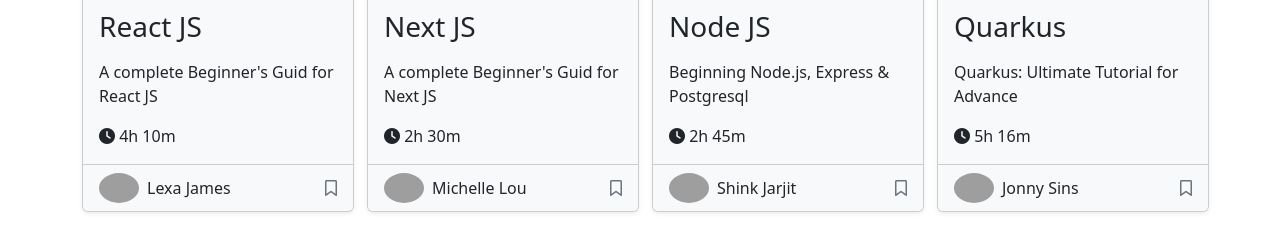
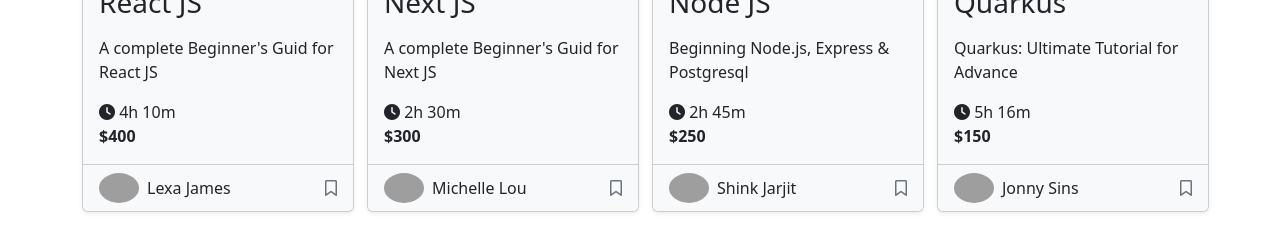
Before and after one commit to rvldodo/bootstrap-html, a plain HTML site: page index.html in a window 1280 px wide. Shown: the part 826-1054 px from the top of the page. Drawn offline with nearby package versions, Linux system fonts and the light colour scheme; grey boxes are pictures that could not be loaded.

Commit message:
fix cards size

```diff
--- a/index.html
+++ b/index.html
@@ -190,6 +190,7 @@
               quis hic magni esse quos facilis iste sit distinctio veniam fugit
               consectetur excepturi, odio commodi deserunt?
             </p>
+            <div class="g-3">
               <button
                 class="btn btn-success btn-lg"
                 data-bs-toggle="modal"
@@ -204,6 +205,7 @@
               >
                 Are You Instructor?
               </button>
+            </div>
           </div>
           <img
             class="img-fluid w-50 d-none d-sm-block"
@@ -261,7 +263,7 @@
     </div>
 
     <!-- cards recommended -->
-    <div class="pt-lg-5 pb-lg-3 pt-8 pb-6">
+    <div class="pt-lg-4 pb-lg-3 pt-8 pb-6">
       <div class="container">
         <div class="row mb-4">
           <div class="col">
@@ -286,6 +288,7 @@
                   <div class="col">
                     <i class="fa-solid fa-clock"></i> 4h 10m
                   </div>
+                  <span class="fw-bold">$400</span>
                 </div>
               </div>
               <div class="card-footer bg-light">
@@ -327,6 +330,7 @@
                   <div class="col">
                     <i class="fa-solid fa-clock"></i> 2h 30m
                   </div>
+                  <span class="fw-bold">$300</span>
                 </div>
               </div>
               <div class="card-footer bg-light">
@@ -368,6 +372,7 @@
                   <div class="col">
                     <i class="fa-solid fa-clock"></i> 2h 45m
                   </div>
+                  <span class="fw-bold">$250</span>
                 </div>
               </div>
               <div class="card-footer bg-light">
@@ -409,6 +414,7 @@
                   <div class="col">
                     <i class="fa-solid fa-clock"></i> 5h 16m
                   </div>
+                  <span class="fw-bold">$150</span>
                 </div>
               </div>
               <div class="card-footer bg-light">
```
Lines whose indentation alone changed are shown as unchanged.
